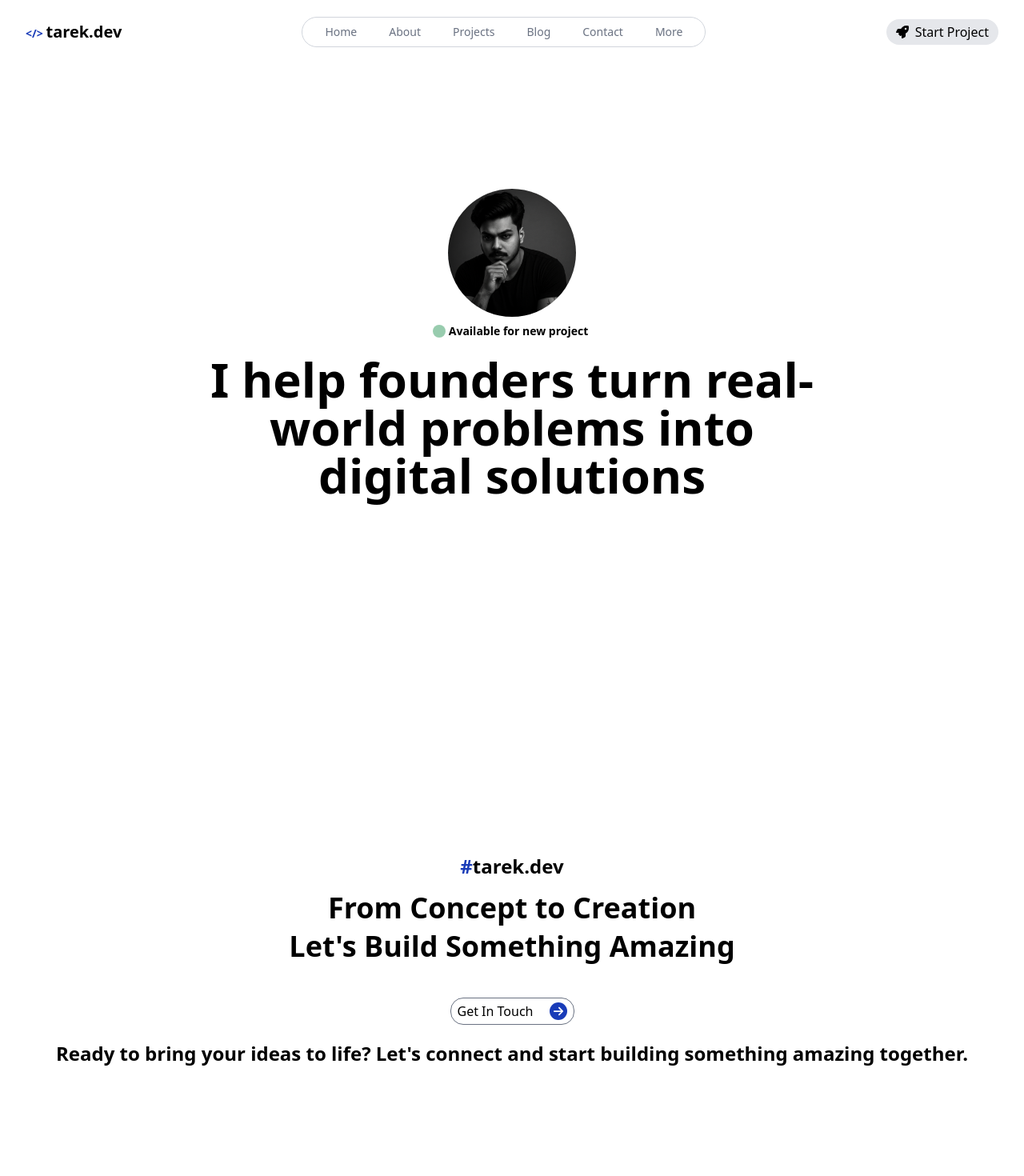
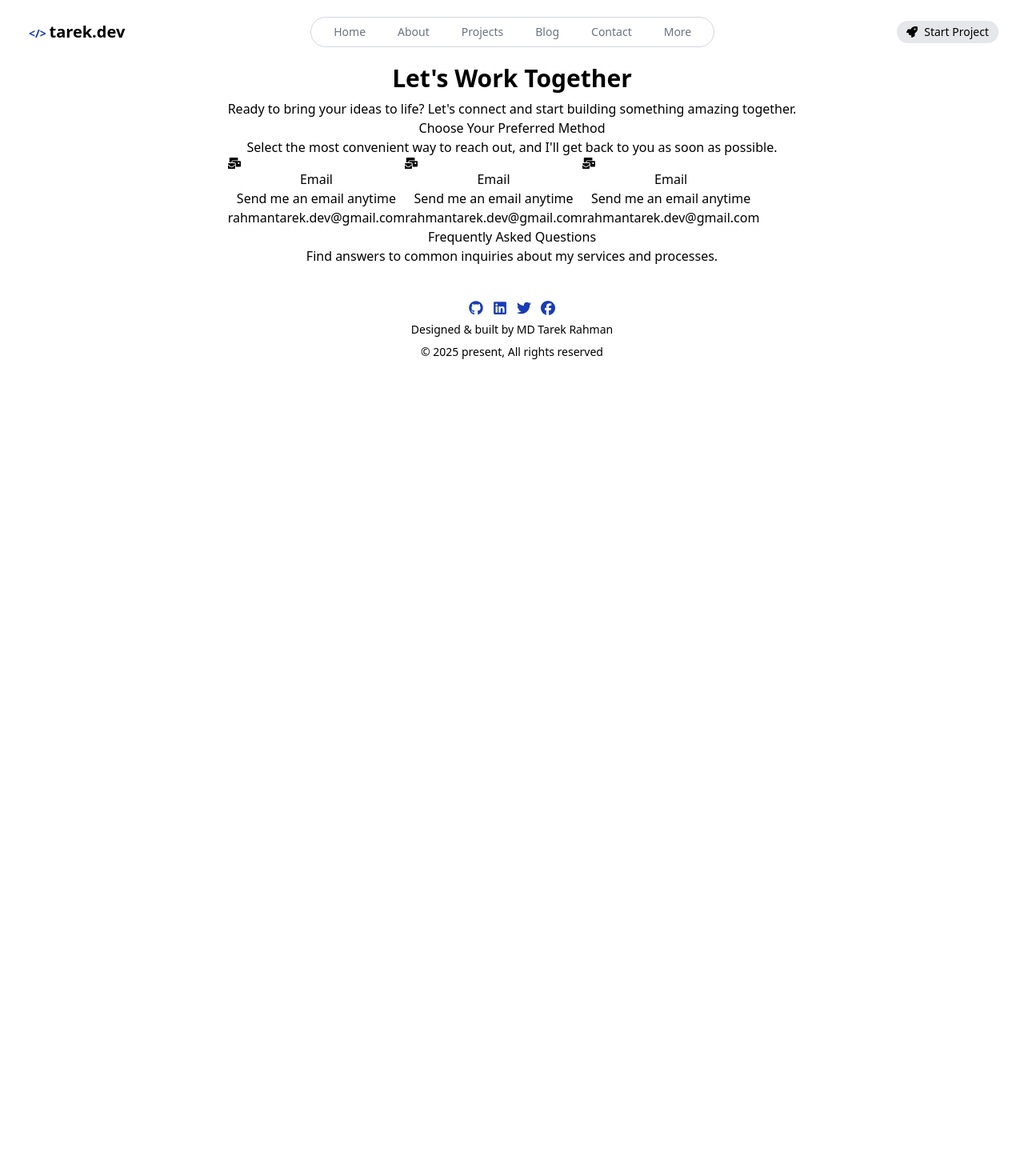
Before and after one commit to Tarek2099/my-portfolio, a React (Vite) app: page /startproject in a window 1280 px wide. Shown: the top 1470 px of the page at 80% size. After the commit the page ends 800 px from the top, so only its background shows below. Built offline with nearby package versions, Linux system fonts and the light colour scheme; the HTML template or start-up script is replaced by a standard one.

Commit message:
Added start-project page from where anyone can hire me

```diff
--- a/src/App.tsx
+++ b/src/App.tsx
@@ -1,19 +1,19 @@
-import Contact from "./components/Contact";
-import Footer from "./components/Footer";
-import Header from "./components/Header";
-import Myskills from "./components/Myskills";
+import { BrowserRouter, Route, Routes } from "react-router-dom";
+import Layout from "./components/Layout";
 import "./index.css";
 import Home from "./pages/Home";
+import Startproject from "./pages/Startproject";
 
 const App = () => {
   return (
-    <>
-      <Header />
-      <Home />
-      <Contact />
-      <Myskills />
-      <Footer />
-    </>
+    <BrowserRouter>
+      <Routes>
+        <Route element={<Layout />}>
+          <Route index element={<Home />} />
+          <Route path="startproject" element={<Startproject />} />
+        </Route>
+      </Routes>
+    </BrowserRouter>
   );
 };
 
--- /dev/null
+++ b/src/components/Banner.tsx
@@ -0,0 +1,21 @@
+const Banner = () => {
+  return (
+    <>
+      <div className="home pt-20 flex flex-col justify-center items-center mx-auto sm:max-w-7xl md:max-w-7xl lg:maz-w-7xl md:h-screen lg:h-screen">
+        <img
+          src="tarek.png"
+          className="w-[160px] h-[160px] rounded-full transform transition-all ease-in-out duration-300 hover:scale-105"
+        />
+        <div className="flex gap-2 items-center justify-center text-sm font-bold font-sans mt-2">
+          <div className="h-2 w-2 rounded-full bg-green-700 slow-blinking-icon"></div>
+          <p>Available for new project</p>
+        </div>
+        <h1 className="text-xl md:text-6xl lg:text-6xl font-bold my-5 text-center sm:max-w-3xl md:max-w-3xl lg:max-w-3xl">
+          I help founders turn real-world problems into digital solutions
+        </h1>
+      </div>
+    </>
+  );
+};
+
+export default Banner;
--- a/src/components/Contact.tsx
+++ b/src/components/Contact.tsx
@@ -2,19 +2,23 @@ import { FaArrowRight } from "react-icons/fa6";
 
 const Contact = () => {
   return (
-    <div className="flex flex-col justify-center items-center h-screen py-8 px-5">
+    <div className="flex flex-col justify-center items-center text-center h-screen py-8 px-5">
       <h2 className="text-2xl font-bold mb-4">
         <span className="text-blue-800">#</span>tarek.dev
       </h2>
-      <h1 className="text-4xl font-bold mb-2">From Concept to Creation</h1>
-      <h1 className="text-4xl font-bold mb-6">Let's Build Something Amazing</h1>
+      <h1 className="text-xl md:text-4xl lg:text-4xl font-bold mb-2">
+        From Concept to Creation
+      </h1>
+      <h1 className="text-xl md:text-4xl lg:text-4xl font-bold mb-6">
+        Let's Build Something Amazing
+      </h1>
       <button className="flex flex-row justify-between items-center border-1 border-gray-500 rounded-2xl gap-5 px-2 py-1 my-5 cursor-pointer">
         Get In Touch{" "}
         <span className="text-sm p-1 rounded-full bg-blue-800 text-white">
           <FaArrowRight />
         </span>
       </button>
-      <p className="text-2xl font-bold">
+      <p className="text-2xl font-bold text-center">
         Ready to bring your ideas to life? Let's connect and start building
         something amazing together.
       </p>
--- a/src/components/Header.tsx
+++ b/src/components/Header.tsx
@@ -1,15 +1,21 @@
 import { FaRocket } from "react-icons/fa";
+import { useNavigate } from "react-router";
 
 const Header = () => {
+  const navigate = useNavigate();
+  // Navigate to the StartNew project page
+  const handlestartproject = () => {
+    navigate("/startproject");
+  };
   return (
     <div className="header h-20 w-full max-w-7xl inset-x-0 mx-auto bg-transparent fixed z-5000 flex flex-row justify-between items-center py-4 px-8">
       <div className="logo">
         {/* <img className="w-10 h-10 rounded" src="/tarek.png" alt="Logo" /> */}
-        <h3 className="text-xl font-bold">
+        <h3 className="text-xl font-bold px-1 rounded-full cursor-pointer">
           <span className="text-blue-800 text-sm">{"</> "}</span>tarek.dev
         </h3>
       </div>
-      <div className="nav border-1 border-gray-300 px-3 py-2 rounded-full backdrop-blur-md">
+      <div className="nav border-1 hidden lg:block border-gray-300 px-3 py-2 rounded-full backdrop-blur-md">
         <ul className="flex flex-row justify-between items-center gap-2 text-gray-500 text-center text-sm">
           <li>
             <a
@@ -61,7 +67,10 @@ const Header = () => {
           </li>
         </ul>
       </div>
-      <div className="start-project flex justify-center items-center gap-2 bg-gray-200 px-3 py-1 rounded-full cursor-pointer">
+      <div
+        className="start-project text-xs md:text-sm flex justify-center items-center gap-2 bg-gray-200 px-3 py-1 rounded-full cursor-pointer"
+        onClick={handlestartproject}
+      >
         <FaRocket /> Start Project
       </div>
     </div>
--- /dev/null
+++ b/src/components/Layout.tsx
@@ -0,0 +1,15 @@
+import { Outlet } from "react-router-dom";
+import Footer from "./Footer";
+import Header from "./Header";
+
+const Layout = () => {
+  return (
+    <>
+      <Header />
+      <Outlet />
+      <Footer />
+    </>
+  );
+};
+
+export default Layout;
--- a/src/pages/Home.tsx
+++ b/src/pages/Home.tsx
@@ -1,18 +1,13 @@
+import Banner from "../components/Banner";
+import Contact from "../components/Contact";
+import Myskills from "../components/Myskills";
 const Home = () => {
   return (
-    <div className="home pt-20 flex flex-col justify-center items-center mx-auto sm:max-w-7xl md:max-w-7xl lg:maz-w-7xl h-screen">
-      <img
-        src="tarek.png"
-        className="w-[160px] h-[160px] rounded-full transform transition-all ease-in-out duration-300 hover:scale-105"
-      />
-      <div className="flex gap-2 items-center justify-center text-sm font-bold font-sans mt-2">
-        <div className="h-2 w-2 rounded-full bg-green-700 slow-blinking-icon"></div>
-        <p>Available for new project</p>
-      </div>
-      <h1 className="text-6xl font-bold my-5 text-center sm:max-w-3xl md:max-w-3xl lg:max-w-3xl">
-        I help founders turn real-world problems into digital solutions
-      </h1>
-    </div>
+    <>
+      <Banner />
+      <Contact />
+      <Myskills />
+    </>
   );
 };
 
--- a/src/pages/Startproject.tsx
+++ b/src/pages/Startproject.tsx
@@ -4,9 +4,11 @@ import FAQ from "../components/FAQ";
 
 const Startproject = () => {
   return (
-    <div className="flex flex-col justify-center items-center max-w-7xl mx-auto py-5">
+    <div className="flex flex-col justify-center items-center max-w-7xl mx-auto py-5 pt-20 text-center">
       <div className="contact">
-        <h1>Let's Work Together</h1>
+        <h1 className="text-xl md:text-3xl lg:text-3xl font-bold mb-2">
+          Let's Work Together
+        </h1>
         <p>
           Ready to bring your ideas to life? Let's connect and start building
           something amazing together.
@@ -16,23 +18,25 @@ const Startproject = () => {
           Select the most convenient way to reach out, and I'll get back to you
           as soon as possible.
         </p>
+        <div className="contact-info flex flex-col sm:flex-row md:flex-row lg:flex-row">
           <div>
             <FaMailBulk />
             <h1>Email</h1>
             <p>Send me an email anytime</p>
-          <Link to={}>rahmantarek.dev@gmail.com</Link>
+            <Link to="">rahmantarek.dev@gmail.com</Link>
           </div>
           <div>
             <FaMailBulk />
             <h1>Email</h1>
             <p>Send me an email anytime</p>
-          <Link to={}>rahmantarek.dev@gmail.com</Link>
+            <Link to="">rahmantarek.dev@gmail.com</Link>
           </div>
           <div>
             <FaMailBulk />
             <h1>Email</h1>
             <p>Send me an email anytime</p>
-          <Link to={}>rahmantarek.dev@gmail.com</Link>
+            <Link to="">rahmantarek.dev@gmail.com</Link>
+          </div>
         </div>
       </div>
       <FAQ />
```
Lines whose indentation alone changed are shown as unchanged.
